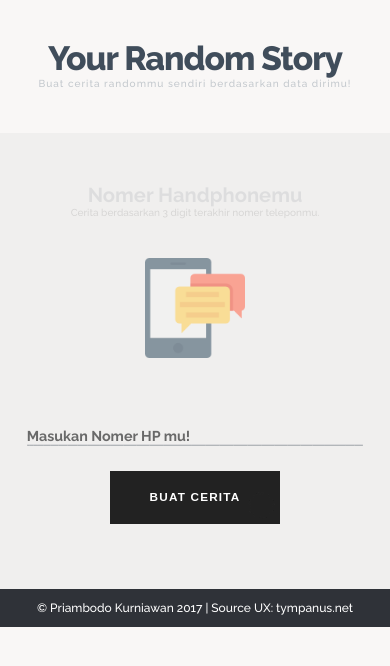
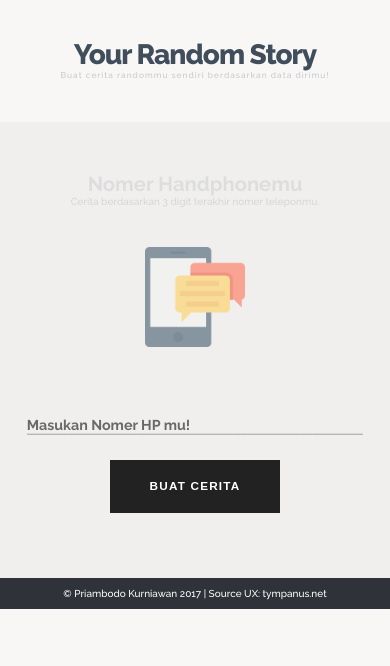
Before and after one commit to Priambodo-Kurniawan/Priambodo-Kurniawan.github.io, a plain HTML site: page hacktiv8/random-story-games/index.html in a window 390 px wide. Drawn offline with Linux system fonts and the light colour scheme.

Commit message:
Responsive Simpe Games Random Story

```diff
--- a/hacktiv8/random-story-games/css/main.css
+++ b/hacktiv8/random-story-games/css/main.css
@@ -148,10 +148,13 @@ h5 {
     padding: 2em 3vw; }
 
   .codrops-header h1 {
-    font-size: 2em; }
+    font-size: 28px; }
 
   .content h2 {
     font-size: 1.2em;
+  }
+  .footer p {
+    font-size: 10px;
   }
 
   .info {
```
